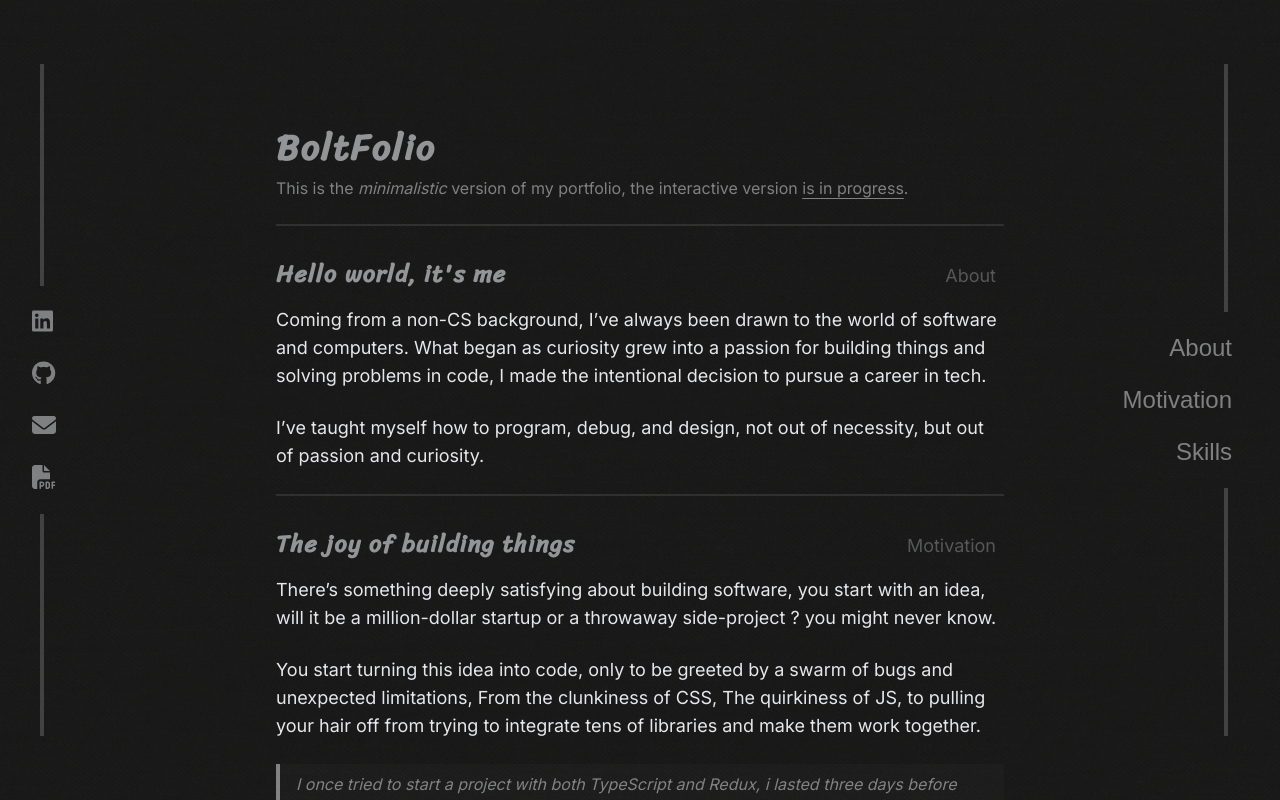
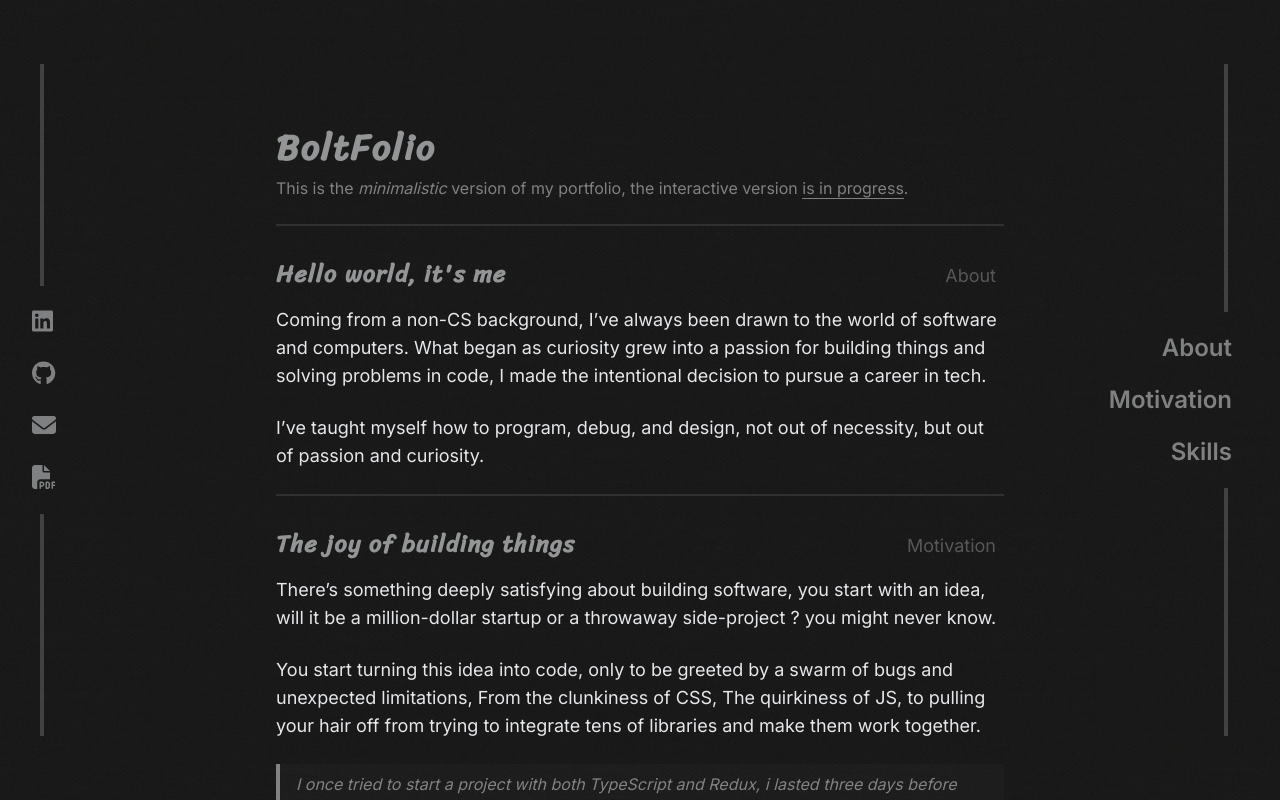
Before and after one commit to Boltawy/BoltFolio, a Next.js app: page / in a window 1280 px wide. Shown: the top 800 px of the page. Built offline with nearby package versions, Linux system fonts and the light colour scheme.

Commit message:
adjusted font for nav

```diff
--- a/src/app/lite/Nav.jsx
+++ b/src/app/lite/Nav.jsx
@@ -7,7 +7,7 @@ export default function Nav() {
 
   return (
     <ul
-      className="flex flex-col justify-center items-end fixed top-1/2 h-screen -translate-y-1/2 right-12  py-16 text-2xl gap-5 text-gray-200/50 animate__animated animate__fadeIn
+      className="flex flex-col justify-center items-end fixed top-1/2 h-screen -translate-y-1/2 right-12  py-16 text-2xl font-semibold font-inter gap-5 text-gray-200/50 animate__animated animate__fadeIn
         before:content-[''] before:w-1 before:relative before:top-0 before:right-1 before:h-1/2 before:bg-gray-200/20
       after:content-[''] after:w-1 after:relative after:bottom-0 after:right-1 after:h-1/2 after:bg-gray-200/20"
     >
```
